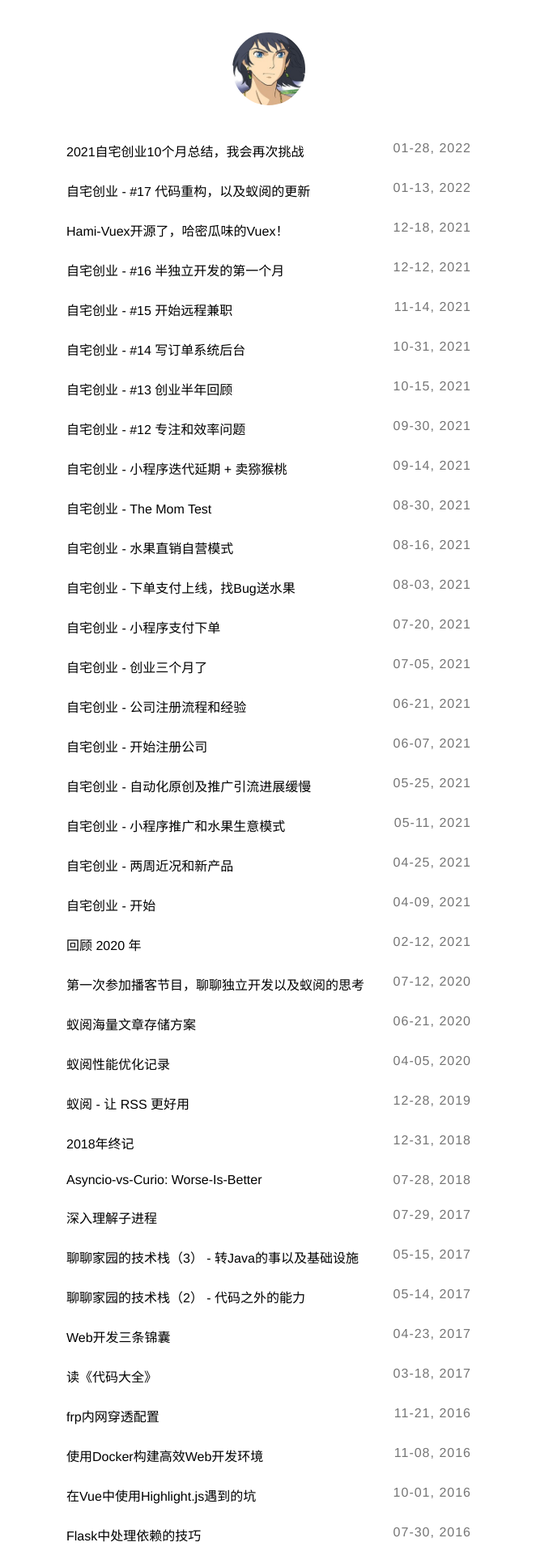
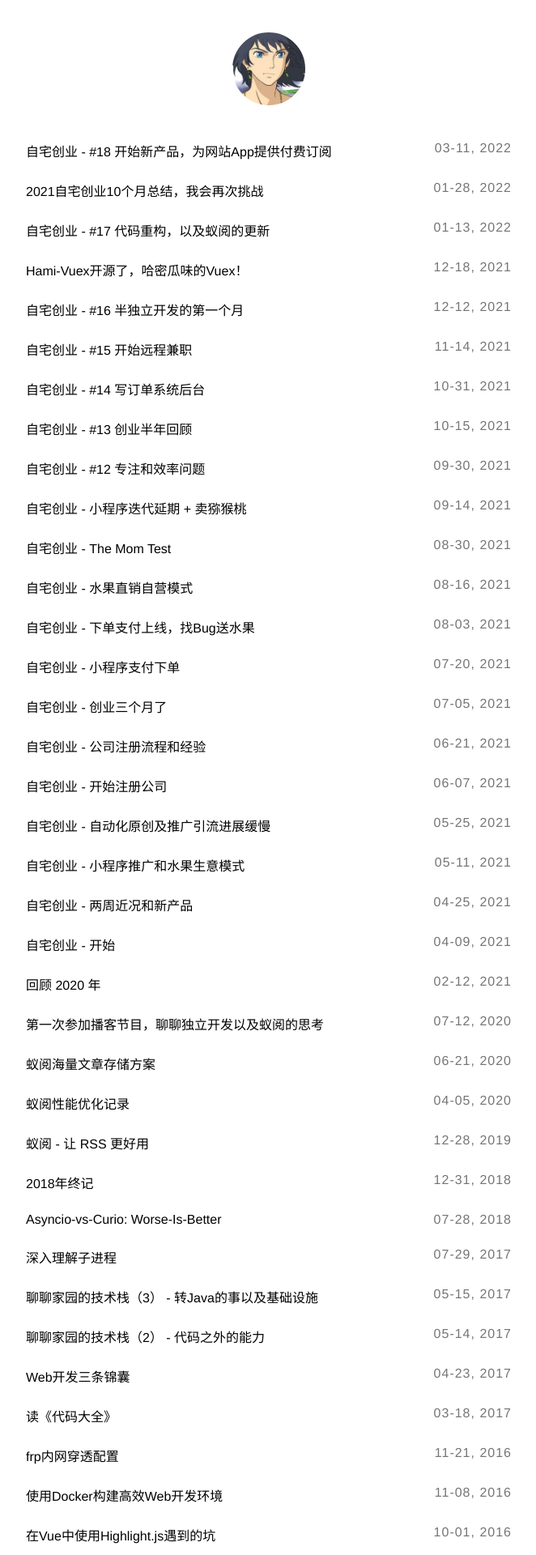
Before and after one commit to guyskk/guyskk.github.io, a Jekyll site: the page built from index.html, in a window 1280 px wide. Shown: the top 1920 px of the page at 81% size, without its empty margins (308-970 px from the left). Built offline with Jekyll 4.4.1, drawn with Linux system fonts in a browser that asks for light colours; some of the changed lines change nothing that is shown.

Commit message:
post onebiz-18

```diff
--- /dev/null
+++ b/_posts/2022-03-11-onebiz-18.md
@@ -0,0 +1,101 @@
+---
+title: "自宅创业 - #18 开始新产品，为网站App提供付费订阅"
+---
+
+春节已过去一个月，向着 2022 年目标，重新出发。
+
+
+## 开始新产品
+
+新产品是一个为网站和App提供会员、订阅、付费功能的服务，会集成多种支付渠道，只需几行代码就能让你的网站和App支持付费订阅。对标产品是国外的 [RevenueCat](https://www.revenuecat.com/)。
+
+这个产品的想法已经酝酿了一年多，考虑到面向开发者的产品太难赚钱，所以没有很快着手去做。在和很多开发者交流过程中，我感觉到大家需要这样的服务，所以应该有足够价值、值得做，能赚点零花钱也好。
+
+目前我调研的情况是，国外有两个 RevenueCat 的竞品，但国内没有发现类似产品（欢迎提供线索）。有些关联但并不相同的是内容（知识）付费平台，例如：Patreon、面包多、爱发电等。
+
+这个产品的前身是蚁阅的会员功能，我会把它做成支持多租户，功能相对完善，开箱即用的服务。
+
+这一期主要做了：
+1. 集成微信支付渠道，把果蔬时节的支付代码迁移了过来。
+2. 重构代码，部署方式改成腾讯云-云函数（内部项目: ezfaas）。
+3. 统一的用户鉴权服务（SSO登录），正在开发（内部项目: ezauth）。
+
+新产品正在开发，可能还需要 2 - 3 个月上线，敬请期待。
+
+
+## 云函数部署
+
+我的所有新产品都会首先考虑云函数部署，按量付费、免运维、低成本、弹性扩容这些特点非常适合做创业项目，全是优点。以下是我整理的完整部署方式。
+
+网站通常包含后端服务，数据库，前端静态文件。数据库直接买云厂商提供的。
+
+### 后端服务
+
+后端服务通过「云函数」部署，采用容器镜像部署方式，不建议用内置的各类编程语言模板。
+
+1. 通过 Dockerfile 和 multi-stage build 制作很小的镜像，通常不超过 100M，推送到云厂商的镜像仓库。
+2. 创建云函数，选择容器镜像部署，用环境变量做程序配置。
+3. 写一个部署脚本，一键打包和更新部署镜像。
+
+### 前端静态文件
+
+前端静态文件通过「对象存储」部署。
+
+1. 对象存储创建空间（Bucket），开启静态网站服务。
+2. 通过命令行工具，将打包好的静态文件上传到对象存储。
+3. 写一个部署脚本，一键打包和上传文件。
+
+### 网关和CDN
+
+前后端部署之后，再通过「API网关」，将不同路径的请求转发到前端和后端。网关会有一个默认的 HTTPS 访问地址。
+
+添加 CDN（全站加速/动静加速）域名，源站为 API 网关地址，配置 DNS CNAME 解析到 CDN 地址，此处配置好静态文件缓存规则。
+
+再生成免费的HTTPS证书，云厂商都有提供，配置到 CDN 域名上，实现全站 HTTPS 访问。
+
+### 网站监控
+
+最后可以部署 [Gatus](https://github.com/TwiN/gatus) 服务（健康监控），配置每隔几分钟请求一次后端服务。这样可以使云函数保持活跃状态，减少冷启动时间，同时也可以监控异常情况。
+
+
+## 用户鉴权服务
+
+用户鉴权服务类似 Auth0 和 Authing，我想把我所有产品的用户模块都统一起来，毕竟每个产品都写一套登录注册就太麻烦了。但这类核心服务我不想依赖第三方，我需要自己完全可控，更放心也更省钱。也不能靠自己开发，时间成本太高。
+
+所以我调研了一些开源的替代品，最后选择基于 [Django OAuth Toolkit](https://github.com/jazzband/django-oauth-toolkit) 定制开发。
+
+> Django插件，最灵活
+> https://github.com/jazzband/django-oauth-toolkit
+>
+> Django + 中文 LGPL
+> https://github.com/longguikeji/arkid
+>
+> Java 老牌项目
+> https://github.com/keycloak/keycloak
+>
+> golang
+> https://github.com/tarent/loginsrv
+>
+> golang + 中文
+> https://github.com/casdoor/casdoor
+>
+> golang 功能较多
+> https://github.com/ory/kratos
+
+选择 Django 插件主要原因是我很熟悉 Python，使用最灵活，方便按需修改，其他选项供参考。
+
+
+## 我到了新城市
+
+最近两周天气转暖，我来到了福建的一个小城市，租了一间小房子住。生活更简单，日常琐事更少了，最大的变化是大幅减少了吃饭时间。
+
+我现在早餐是到小区门口买点包子鸡蛋吃，午饭和晚饭都吃 [若饭](https://www.ruffood.com/index/powder.html)，用 Blender bottle 不锈钢摇摇杯，非常好清洗，5分钟吃完一顿饭，每天大约能节省 2 小时。
+
+除了节省时间，调配好的代餐其实营养更均衡，没有辛辣油腻和过多糖分。但是和父母在一起时，没法这样吃，老一辈的观念接受不了。
+
+升降桌和工学椅也配好了，生产力拉满。周边环境还不错，时常散散步，劳逸结合。
+
+
+## 最后
+
+通过「RSS阅读器」或者关注公众号「自宅创业」可以订阅博客更新，也可以在 [关于我](/about) 页面找到我的联系方式，欢迎交流！
--- a/_sass/main.scss
+++ b/_sass/main.scss
@@ -311,7 +311,7 @@ article {
   }
 }
 section {
-  max-width: 500px;
+  max-width: 600px;
   margin: 0 auto;
   ul {
     list-style: none;
```
